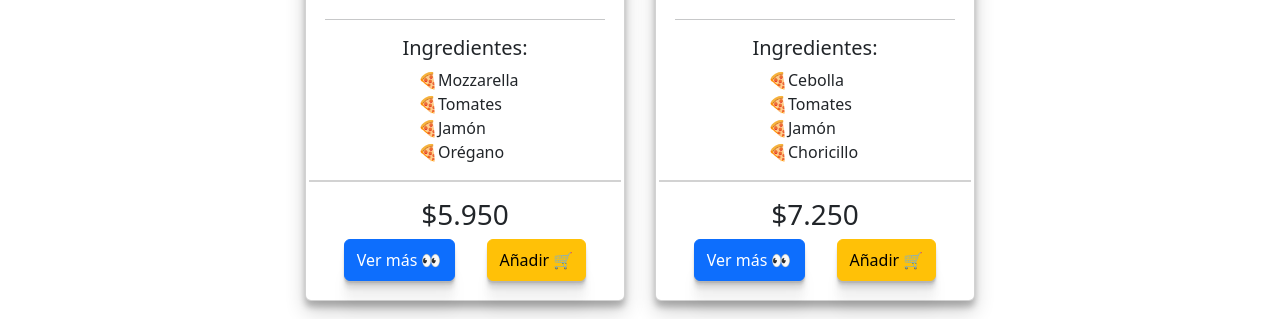
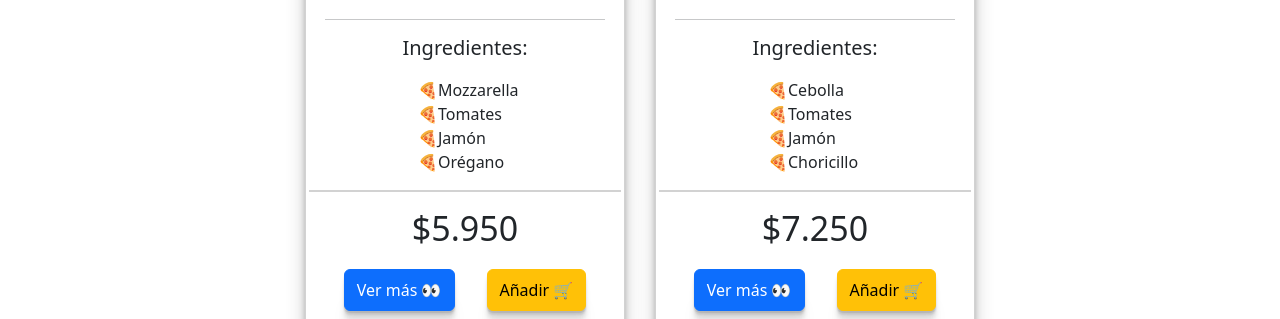
Before and after one commit to ignaciovq27/Modulo05_Desafio_04, a React (Vite) app: page / in a window 1280 px wide. Shown: the part 608-927 px from the top of the page. Built offline with nearby package versions, Linux system fonts and the light colour scheme.

Commit message:
fixes pizzaDetails

```diff
--- a/src/components/Gallery/Gallery.css
+++ b/src/components/Gallery/Gallery.css
@@ -7,6 +7,12 @@
     gap: 10px;
     margin: auto;
     width: 70%;
+}
+
+.gallery-container h3 {
+    margin: 0;
+    padding-bottom: 20px;
+    font-size: 34px;
 }
 
 .gallery-container .card-style {
@@ -24,7 +30,7 @@
     transform: scale(1.05);
 }
 
-.ul-style {
+.gallery-container .ul-style {
     list-style-type: none;
     margin: 0;
     padding-left: 93px;
--- a/src/components/Gallery/Gallery.jsx
+++ b/src/components/Gallery/Gallery.jsx
@@ -25,7 +25,7 @@ export default function Gallery() {
                   <Card.Title className="text-style">{pizza.name}</Card.Title>
                   <hr></hr>
                   <h5>Ingredientes:</h5>
-                  <ul className="ul-style" >
+                  <ul className="ul-style">
                     {pizza.ingredients.map((ingredient, i) => (
                       <li className="text-style2" key={i}>🍕{ingredient}</li>
                     ))}
--- a/src/views/Pizza/Pizza.css
+++ b/src/views/Pizza/Pizza.css
@@ -10,7 +10,7 @@
     gap: 20px
 }
 
-.pizza-container h3 {
+.pizza-container h2 {
     margin: 0;
     padding: 0;
 }
@@ -18,8 +18,6 @@
 .pizza-container .card-style {
     max-width: 70rem;
     margin: auto;
-    /* margin-left: 40px; */
-    /* margin-right: 40px; */
     padding: 3px;
     box-shadow: rgba(0, 0, 0, 0.19) 0px 10px 20px, rgba(0, 0, 0, 0.23) 0px 6px 6px;
 }
@@ -27,3 +25,15 @@
 .margin-style {
     margin: 20px;
 }
+
+.ul-style {
+    list-style-type: none;
+    margin: 0;
+    padding: 0;
+    padding-left: 15px;
+    padding-top: 10px;
+    display: flex;
+    flex-direction: column;
+    justify-content: flex-start;
+    align-items: start;
+}
--- a/src/views/Pizza/Pizza.jsx
+++ b/src/views/Pizza/Pizza.jsx
@@ -34,14 +34,14 @@ export default function Pizza() {
                   {pizza.desc}
                 </Card.Text>
                 <h5>Ingredientes:</h5>
-                <ul className="ul-style" >
+                <ul className="ul-style">
                   {pizza.ingredients.map((ingredient, i) => (
                     <li className="text-style2" key={i}>🍕{ingredient}</li>
                   ))}
                 </ul>
               </Card.Body>
               <Card.Body className="d-flex justify-content-between align-items-center">
-                <h3>Precio: {pizza.price.toLocaleString('es-CL', { style: 'currency', currency: 'CLP' })}</h3>
+                <h2>Precio: {pizza.price.toLocaleString('es-CL', { style: 'currency', currency: 'CLP' })}</h2>
                 <Link to={`/pizza/${pizza.id}`} className="brand-style">
                   <Button className="mx-3 py-2 btn-style" variant="warning">Añadir 🛒</Button>
                 </Link>
```
